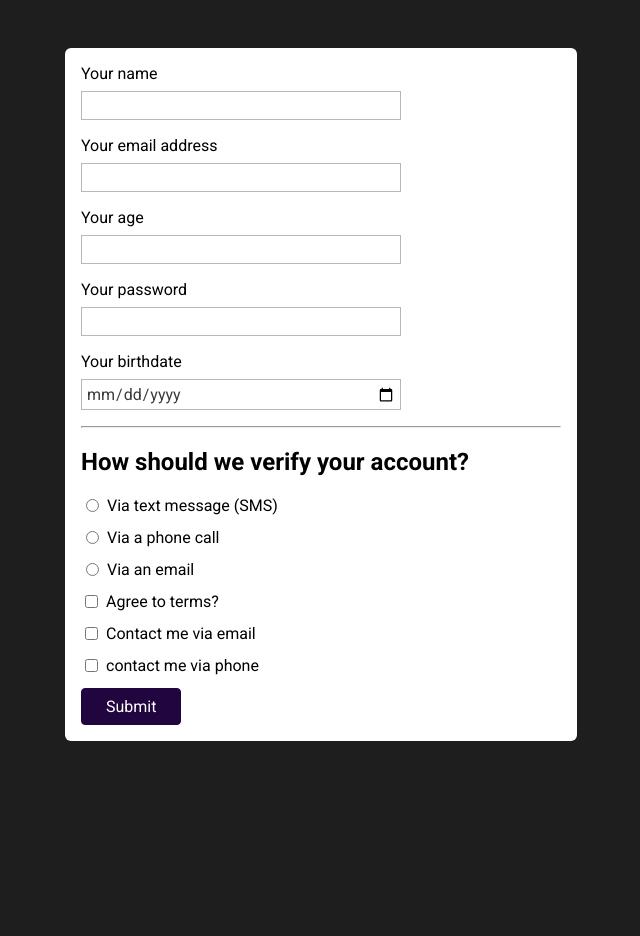
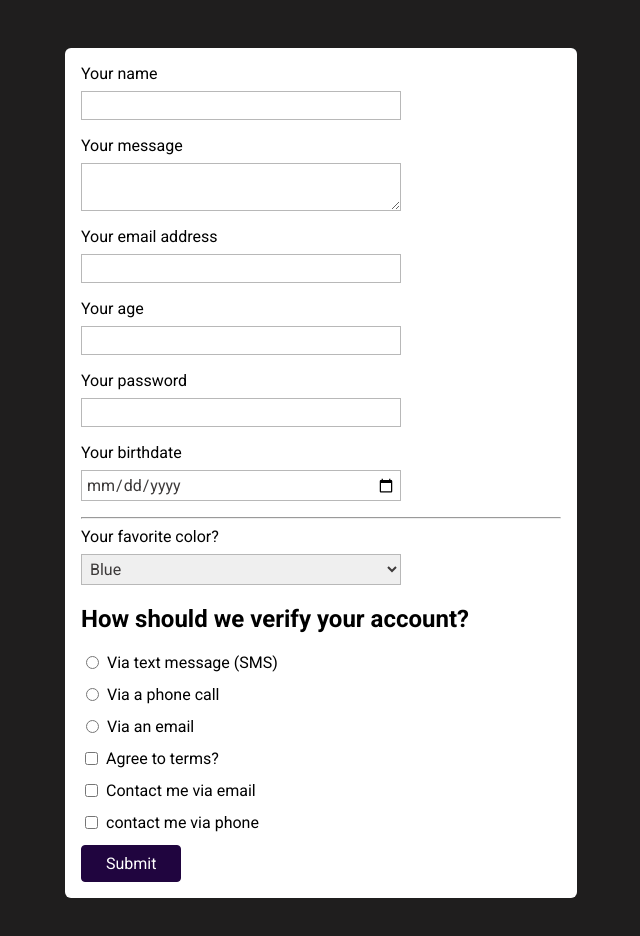
Before and after one commit to youngsik0405/Web-Develop, a plain HTML site: page Web-Develop5/index.html in a window 1280 px wide. Shown: the whole page, without its empty margins (319-959 px from the left). Before the commit the page ends 800 px from the top, so only its background shows below. Drawn offline with Linux system fonts and the light colour scheme.

Commit message:
textarea and select

```diff
--- a/Web-Develop5/index.html
+++ b/Web-Develop5/index.html
@@ -13,9 +13,13 @@
     <link rel="stylesheet" href="styles.css" />
   </head>
   <body>
-    <form action="/" method="GET">
+    <form action="" method="GET">
       <label for="username">Your name</label>
       <input type="text" name="user-name" id="username" />
+
+      <label for="usermessage">Your message</label>
+      <textarea id="usermessage" name="user-message"></textarea>
+
       <label for="useremail">Your email address</label>
       <input type="email" name="user-email" id="useremail" />
       <label for="userage">Your age</label>
@@ -25,6 +29,12 @@
       <label for="birthdate">Your birthdate</label>
       <input type="date" id="birthdate" name="user-birthdate" />
       <hr />
+      <label for="favorite-color">Your favorite color?</label>
+      <select id="favorite-color" name="favorite-color">
+        <option value="">Blue</option>
+        <option value="">Black</option>
+        <option value="">Red</option>
+      </select>
       <h2>How should we verify your account?</h2>
       <div class="form-control-inline">
         <input
--- a/Web-Develop5/styles.css
+++ b/Web-Develop5/styles.css
@@ -16,7 +16,9 @@ label {
     display: block;
 }
 
-input {
+input,
+textarea,
+select {
     width: 20rem;
     display: block;
     margin-bottom: 1rem;
@@ -27,7 +29,8 @@ input {
     color: rgb(61, 58, 58);
 }
 
-input:focus {
+input:focus,
+textarea:focus {
     background-color: rgb(219, 190, 253);
     color: rgb(32, 5, 63);
     border-color: rgb(32, 5, 63);
```
